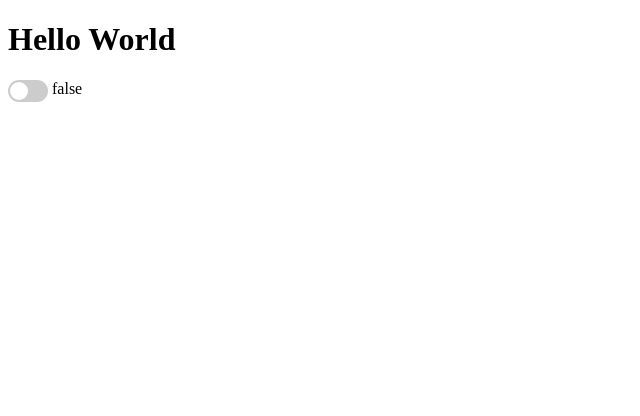
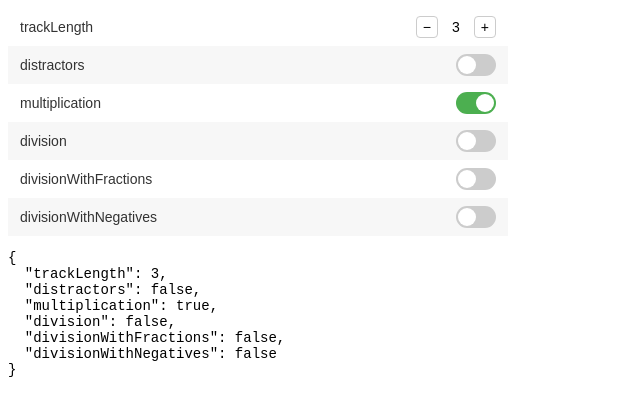
Before and after one commit to pila-project/chirpy-customize-interface, a Vue app: page / in a window 1280 px wide. Shown: the top 416 px of the page, without its empty margins (0-640 px from the left). Built offline with nearby package versions, Linux system fonts and the light colour scheme.

Commit message:
table in place

```diff
--- a/src/App.vue
+++ b/src/App.vue
@@ -1,15 +1,17 @@
 <template>
-  <main>
-    <h1>Hello World</h1>
-    <ToggleSwitch v-model="switchValue" />
-    {{ switchValue }}
-  </main>
+  <div class="whatever">
+    <ChirpyOptions />
+
+  </div>
 </template>
 
 <script setup>
-import ToggleSwitch from './components/ToggleSwitch.vue'
-
-import { ref } from 'vue'
-const switchValue = ref(false)
+import ChirpyOptions from './components/ChirpyOptions.vue'
 
 </script>
+
+
+<style scoped>
+
+
+</style>
--- /dev/null
+++ b/src/components/ChirpyOptions.vue
@@ -0,0 +1,77 @@
+<template>
+  <div class="table">
+    <div class="row" v-for="(val, key) in chirpyOptions" :key="key">
+      <span class="label">{{ key }}</span>
+      <span class="action">
+        <ToggleSwitch
+          v-if="typeof val === 'boolean'"
+          v-model="chirpyOptions[key]"
+        />
+        <ModelNaturalNumber
+          v-else-if="typeof val === 'number'"
+          :max="6"
+          v-model="chirpyOptions[key]"
+        />
+      </span>
+    </div>
+    <pre>{{ chirpyOptions }}</pre>
+  </div>
+</template>
+
+<script setup>
+import ToggleSwitch from './ToggleSwitch.vue'
+import ModelNaturalNumber from './ModelNaturalNumber.vue'
+import { reactive } from 'vue'
+
+const copy = x => JSON.parse(JSON.stringify(x))
+
+const defaultChirpyOptions = {
+  trackLength: 3,
+  distractors: false,
+  multiplication: true,
+  division: false,
+  divisionWithFractions: false,
+  divisionWithNegatives: false
+}
+
+const chirpyOptions = reactive(copy(defaultChirpyOptions))
+
+</script>
+
+
+<style scoped>
+.table {
+  max-width: 500px;
+  display: flex;
+  flex-direction: column;
+  border-radius: 6px;
+  overflow: hidden;
+  font-family: sans-serif;
+  font-size: 14px;
+}
+
+.row {
+  display: flex;
+  justify-content: space-between;
+  align-items: center;
+  padding: 8px 12px;
+}
+
+.row:nth-child(odd) {
+  background-color: #ffffff;
+}
+
+.row:nth-child(even) {
+  background-color: #f7f7f7;
+}
+
+.label {
+  flex: 1;
+  color: #333;
+}
+
+.action {
+  margin-left: 12px;
+}
+
+</style>
--- /dev/null
+++ b/src/components/ModelNaturalNumber.vue
@@ -0,0 +1,72 @@
+<template>
+  <div class="natural-number-control">
+    <button
+    	@click="decrement"
+    	:disabled="modelValue <= 0"
+    >−</button>
+    <span class="value">{{ modelValue }}</span>
+    <button
+    	@click="increment"
+    	:disabled="modelValue >= max"
+    >+</button>
+  </div>
+</template>
+
+<script setup>
+const props = defineProps({
+  modelValue: {
+    type: Number,
+    required: true
+  },
+  max: {
+  	type: Number,
+  	required: false,
+  	default: Infinity
+  }
+})
+
+const emit = defineEmits(['update:modelValue'])
+
+const decrement = () => {
+  if (props.modelValue > 0) {
+    emit('update:modelValue', props.modelValue - 1)
+  }
+}
+
+const increment = () => {
+	if (props.modelValue < props.max) {
+    	emit('update:modelValue', props.modelValue + 1)
+  	}
+}
+</script>
+
+<style scoped>
+.natural-number-control {
+  display: flex;
+  align-items: center;
+  gap: 8px;
+}
+
+.natural-number-control button {
+  padding: 2px 6px;
+  font-size: 14px;
+  border: 1px solid #ccc;
+  border-radius: 4px;
+  background-color: white;
+  cursor: pointer;
+}
+
+.natural-number-control button:hover:not(:disabled) {
+  background-color: #eee;
+}
+
+.natural-number-control button:disabled {
+  opacity: 0.4;
+  cursor: not-allowed;
+}
+
+.value {
+  min-width: 20px;
+  text-align: center;
+}
+</style>
```
